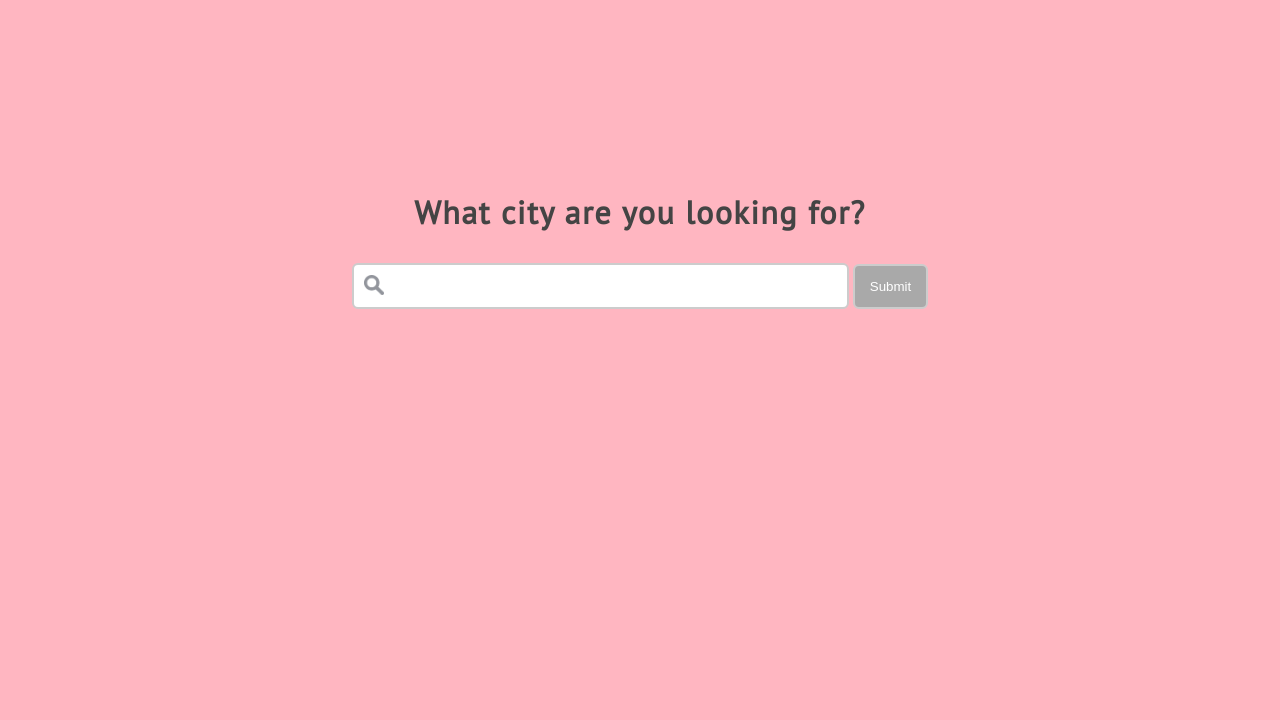
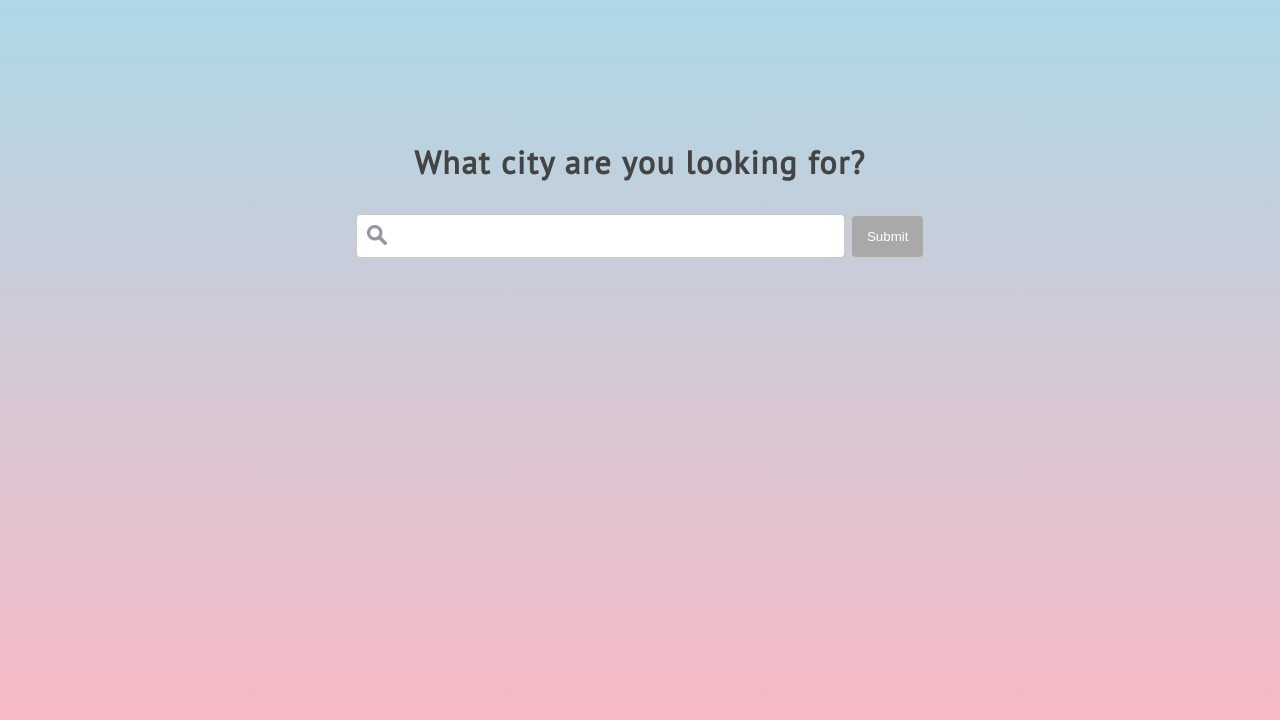
Before and after one commit to warisz/weather-app, a plain HTML site: page index.html in a window 1280 px wide. Drawn offline with Linux system fonts and the light colour scheme.

Commit message:
Improved appearance

```diff
--- a/script.js
+++ b/script.js
@@ -1,7 +1,7 @@
 const submit = document.getElementById("submit");
 const text = document.getElementById("text");
 const lower = document.getElementById("lower");
-const body = document.getElementsByTagName("body");
+const html = document.getElementsByTagName("html");
 
 submit.addEventListener("click", search);
 
@@ -10,6 +10,6 @@ function search(){
   text.style.transition = "all .3s ease-out";
   lower.style.margin = "10px auto";
   text.style.top = "10px";
-  body[0].style.backgroundColor = "lightblue";
+  html[0].style.backgroundImage = "linear-gradient(lightpink, lightblue)";
   console.log(document.getElementById("form").value);
 }
--- a/stylesheet.css
+++ b/stylesheet.css
@@ -1,17 +1,24 @@
-html, body {margin: 0; background-color: lightpink; overflow-y:hidden;}
+html {
+    height: 100%;
+    -webkit-background-size: cover;
+    -moz-background-size: cover;
+    -o-background-size: cover;
+    background-size: cover;
+    background-image: linear-gradient(lightblue, lightpink);
+  }
 
 #main{
   width: 100%;
   flex-direction: column;
   justify-content: center;
   text-align: center;
-  margin-bottom: 100px;
+  margin-bottom: 40px;
 }
 
 #text{
   flex:1;
   position: relative;
-  top: 170px;
+  top: 120px;
   color: #444;
   font-family: 'PT Sans', sans-serif;
   letter-spacing: 1.5px;
@@ -20,7 +27,7 @@ html, body {margin: 0; background-color: lightpink; overflow-y:hidden;}
 #lower{
   width: 50%;
   height: 60%;
-  margin: 200px auto;
+  margin: 150px auto;
 }
 
 #form{
@@ -31,7 +38,7 @@ html, body {margin: 0; background-color: lightpink; overflow-y:hidden;}
   font-size: 16px;
   font-family: 'PT Sans', sans-serif;
   background-color: white;
-  background-image: url('searchicon.png');
+  background-image: url('./images/searchicon.png');
   background-position: 10px 10px;
   background-size: 20px;
   background-repeat: no-repeat;
```
Also changed, not shown: images/searchicon.png (renamed from searchicon.png).
